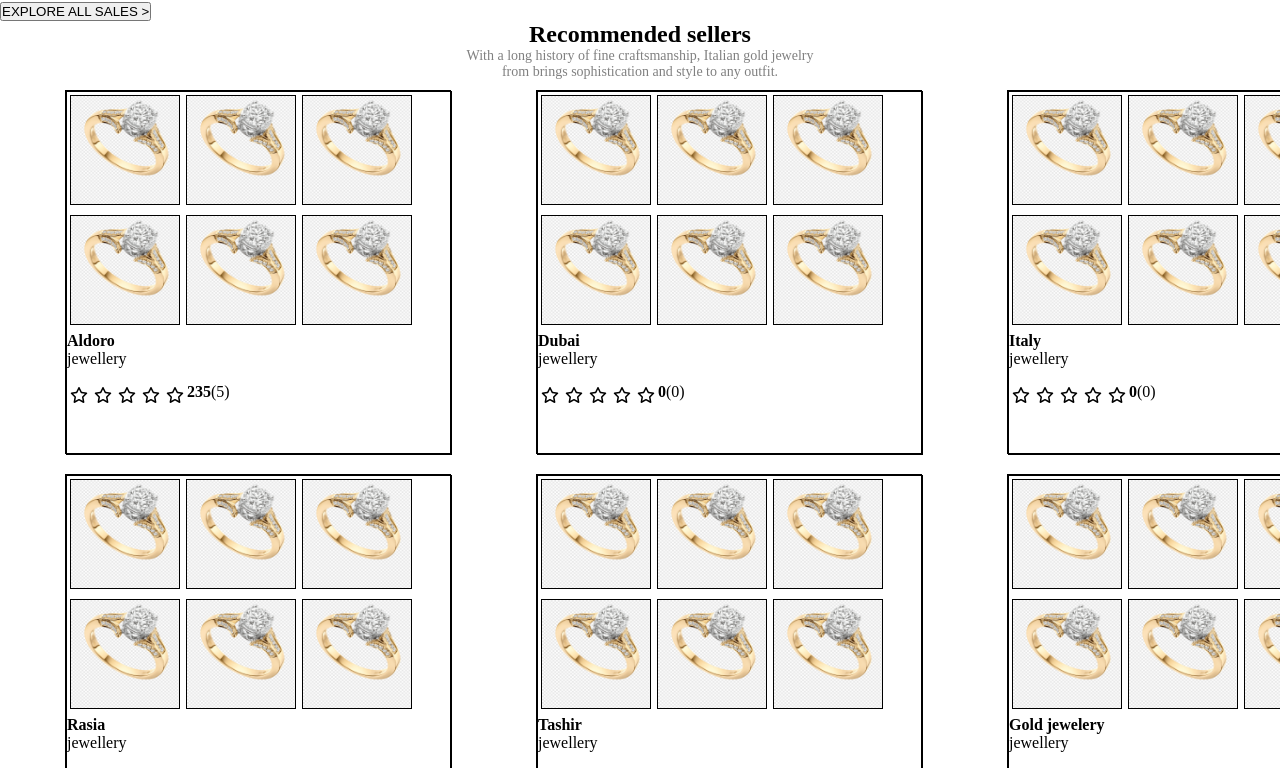
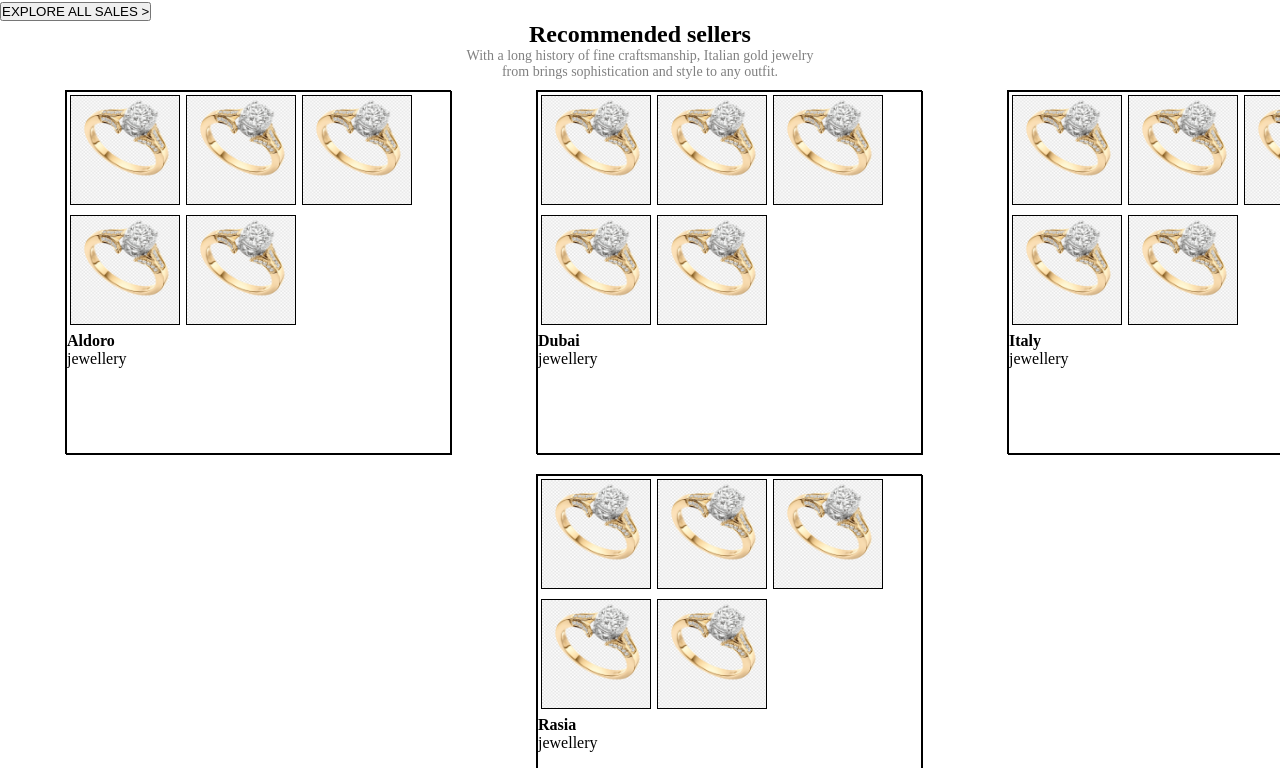
Before and after one commit to vahagnmovs/GoldMarket, a React (Create React App) app in the folder goldmarket/: page / in a window 1280 px wide. Shown: the part 3592-4360 px from the top of the page. Built offline with nearby package versions, Linux system fonts and the light colour scheme.

Commit message:
changed recommendedSellers code to TypeScript

```diff
--- a/goldmarket/src/components/recommendedSeleres/recommendedSellers.js
+++ b/goldmarket/src/components/recommendedSeleres/recommendedSellers.tsx
@@ -3,7 +3,10 @@ import Sellers from "./sellers";
 import { data } from "src/data/recommendedSellers";
 import { Link } from "react-router-dom";
 
+data.length = 4;
+
 const  RecommendedSellers = () => {
+
     // const handleAllBrands = () => {
     //
     // }
@@ -19,8 +22,7 @@ const  RecommendedSellers = () => {
             </div>
             <div className={"block_recommender"}>
                 {
-                    data.filter((elem, index) => index <= 5)
-                        .map(elem => <Sellers key={elem.id}  {...elem}/>)
+                    data.map(product => <Sellers {...product} />)
                 }
             </div>
             <button className={"button_show_all_brands"}
--- a/goldmarket/src/components/recommendedSeleres/sellers/index.js
+++ /dev/null
@@ -1,35 +0,0 @@
-import React from 'react';
-import star from "src/style/Icons/star-regular.svg";
-
-const Sellers = (props) => {
-    const {id, images, name, title, like, starCount} = props;
-
-    return (
-
-        <div className={"block_recommender_child"}>
-            <div className={"block_recommender_child"}>
-                {images.map(image => <img
-                    key={image.id}
-                    className={"block_recommender_child_jewelry"}
-                    src={image.img}
-                    alt=""
-                />
-                )}
-                <div>
-                    <h4>{name}</h4>
-                    <span>{title}</span>
-                </div>
-                <div className={"block_recommender_child_footer_star_block"}>
-                    <img className={"star"} src={star} alt=""/>
-                    <img className={"star"} src={star} alt=""/>
-                    <img className={"star"} src={star} alt=""/>
-                    <img className={"star"} src={star} alt=""/>
-                    <img className={"star"} src={star} alt=""/>
-                    <span className={"bolt"}>{starCount} </span><span>({like})</span>
-                </div>
-            </div>
-        </div>
-    );
-};
-
-export default Sellers;
--- /dev/null
+++ b/goldmarket/src/components/recommendedSeleres/sellers/index.tsx
@@ -0,0 +1,30 @@
+import React from 'react';
+import star from "src/style/Icons/star-regular.svg";
+import {DataSeller} from "src/data/recommendedSellers";
+import firebase from "firebase/compat";
+
+const Sellers = (product: DataSeller) => {
+    const {id, name, title, images} = product
+
+    return (
+
+        <div className={"block_recommender_child"}>
+            <div className={"block_recommender_child"}>
+                {images.map((image) => <img
+
+                    className={"block_recommender_child_jewelry"}
+                    src={image}
+                    alt=""
+                />
+                )}
+                <div>
+                    <h4>{name}</h4>
+                    <span>{title}</span>
+                </div>
+
+            </div>
+        </div>
+    );
+};
+
+export default Sellers;
--- a/goldmarket/src/data/recommendedSellers.js
+++ /dev/null
@@ -1,157 +0,0 @@
-import jewellery from "../style/Icons/jewellery.png"
-
-export const data = [
-    {
-        name: "Aldoro",
-        id: Math.random(),
-        title: "jewellery",
-        like: 5,
-        starCount: 235,
-        images: [
-            { id: 0,img: jewellery },
-            { id: 1, img: jewellery },
-            { id: 2, img: jewellery },
-            { id: 3, img: jewellery },
-            { id: 4, img: jewellery },
-            { id: 5, img: jewellery },
-        ]
-    },
-
-    {
-        name: "Dubai",
-        id: Math.random(),
-        title: "jewellery",
-        like: 0,
-        starCount: 0,
-        images: [
-            { id: 0,img: jewellery },
-            { id: 1, img: jewellery },
-            { id: 2, img: jewellery },
-            { id: 3, img: jewellery },
-            { id: 4, img: jewellery },
-            { id: 5, img: jewellery },
-        ]
-    },
-    {
-        name: "Italy",
-        id: Math.random(),
-        title: "jewellery",
-        like: 0,
-        starCount: 0,
-        images: [
-            { id: 0,img: jewellery },
-            { id: 1, img: jewellery },
-            { id: 2, img: jewellery },
-            { id: 3, img: jewellery },
-            { id: 4, img: jewellery },
-            { id: 5, img: jewellery },
-        ]
-    },
-    {
-        name: "Rasia",
-        id: Math.random(),
-        title: "jewellery",
-        like: 0,
-        starCount: 0,
-        images: [
-            { id: 0,img: jewellery },
-            { id: 1, img: jewellery },
-            { id: 2, img: jewellery },
-            { id: 3, img: jewellery },
-            { id: 4, img: jewellery },
-            { id: 5, img: jewellery },
-        ]
-    },
-    {
-        name: "Tashir",
-        id: Math.random(),
-        title: "jewellery",
-        like: 0,
-        starCount: 0,
-        images: [
-            { id: 0,img: jewellery },
-            { id: 1, img: jewellery },
-            { id: 2, img: jewellery },
-            { id: 3, img: jewellery },
-            { id: 4, img: jewellery },
-            { id: 5, img: jewellery },
-        ]
-    },
-    {
-        name: "Gold jewelery",
-        id: Math.random(),
-        title: "jewellery",
-        like: 0,
-        starCount: 0,
-        images: [
-            { id: 0,img: jewellery },
-            { id: 1, img: jewellery },
-            { id: 2, img: jewellery },
-            { id: 3, img: jewellery },
-            { id: 4, img: jewellery },
-            { id: 5, img: jewellery },
-        ]
-    },
-    {
-        name: "Gold jewelery",
-        id: Math.random(),
-        title: "jewellery",
-        like: 0,
-        starCount: 0,
-        images: [
-            { id: 0,img: jewellery },
-            { id: 1, img: jewellery },
-            { id: 2, img: jewellery },
-            { id: 3, img: jewellery },
-            { id: 4, img: jewellery },
-            { id: 5, img: jewellery },
-        ]
-    },
-    {
-        name: "Gold",
-        id: Math.random(),
-        title: "jewellery",
-        like: 0,
-        starCount: 0,
-        images: [
-            { id: 0,img: jewellery },
-            { id: 1, img: jewellery },
-            { id: 2, img: jewellery },
-            { id: 3, img: jewellery },
-            { id: 4, img: jewellery },
-            { id: 5, img: jewellery },
-        ]
-    },
-    {
-        name: "Vernisaj ",
-        id: Math.random(),
-        title: "jewellery",
-        like: 0,
-        starCount: 0,
-        images: [
-            { id: 0,img: jewellery },
-            { id: 1, img: jewellery },
-            { id: 2, img: jewellery },
-            { id: 3, img: jewellery },
-            { id: 4, img: jewellery },
-            { id: 5, img: jewellery },
-        ]
-    },
-    {
-        name: "Ararat",
-        id: Math.random(),
-        title: "jewellery",
-        like: 0,
-        starCount: 0,
-        images: [
-            { id: 0,img: jewellery },
-            { id: 1, img: jewellery },
-            { id: 2, img: jewellery },
-            { id: 3, img: jewellery },
-            { id: 4, img: jewellery },
-            { id: 5, img: jewellery },
-        ]
-    },
-
-
-]
--- /dev/null
+++ b/goldmarket/src/data/recommendedSellers.ts
@@ -0,0 +1,91 @@
+import jewellery from "src/style/Icons/jewellery.png"
+
+export type DataSeller = {
+    name: string,
+    id: number,
+    title: string,
+    images: string[],
+}
+
+export const data = [
+    {
+        name: "Aldoro",
+        id: Math.random(),
+        title: "jewellery",
+        images: [
+            jewellery, jewellery,jewellery, jewellery,jewellery,
+        ]
+    },
+    {
+        name: "Dubai",
+        id: Math.random(),
+        title: "jewellery",
+        images: [
+            jewellery, jewellery,jewellery, jewellery,jewellery,
+        ]
+    },
+    {
+        name: "Italy",
+        id: Math.random(),
+        title: "jewellery",
+        images: [
+            jewellery, jewellery,jewellery, jewellery,jewellery,
+        ]
+    },
+    {
+        name: "Rasia",
+        id: Math.random(),
+        title: "jewellery",
+        images: [
+            jewellery, jewellery,jewellery, jewellery,jewellery,
+        ]
+    },
+    {
+        name: "Tashir",
+        id: Math.random(),
+        title: "jewellery",
+        images: [
+            jewellery, jewellery,jewellery, jewellery,jewellery,
+        ]
+    },
+    {
+        name: "Gold jewelery",
+        id: Math.random(),
+        title: "jewellery",
+        images: [
+            jewellery, jewellery,jewellery, jewellery,jewellery,
+        ]
+    },
+    {
+        name: "Gold jewelery",
+        id: Math.random(),
+        title: "jewellery",
+        images: [
+            jewellery, jewellery,jewellery, jewellery,jewellery,
+        ]
+    },
+    {
+        name: "Gold",
+        id: Math.random(),
+        title: "jewellery",
+        images: [
+            jewellery, jewellery,jewellery, jewellery,jewellery,
+        ]
+    },
+    {
+        name: "Vernisaj ",
+        id: Math.random(),
+        title: "jewellery",
+        images: [
+            jewellery, jewellery,jewellery, jewellery,jewellery,
+        ]
+    },
+    {
+        name: "Ararat",
+        id: Math.random(),
+        title: "jewellery",
+        images: [
+            jewellery, jewellery,jewellery, jewellery,jewellery,
+        ]
+    },
+];
```
